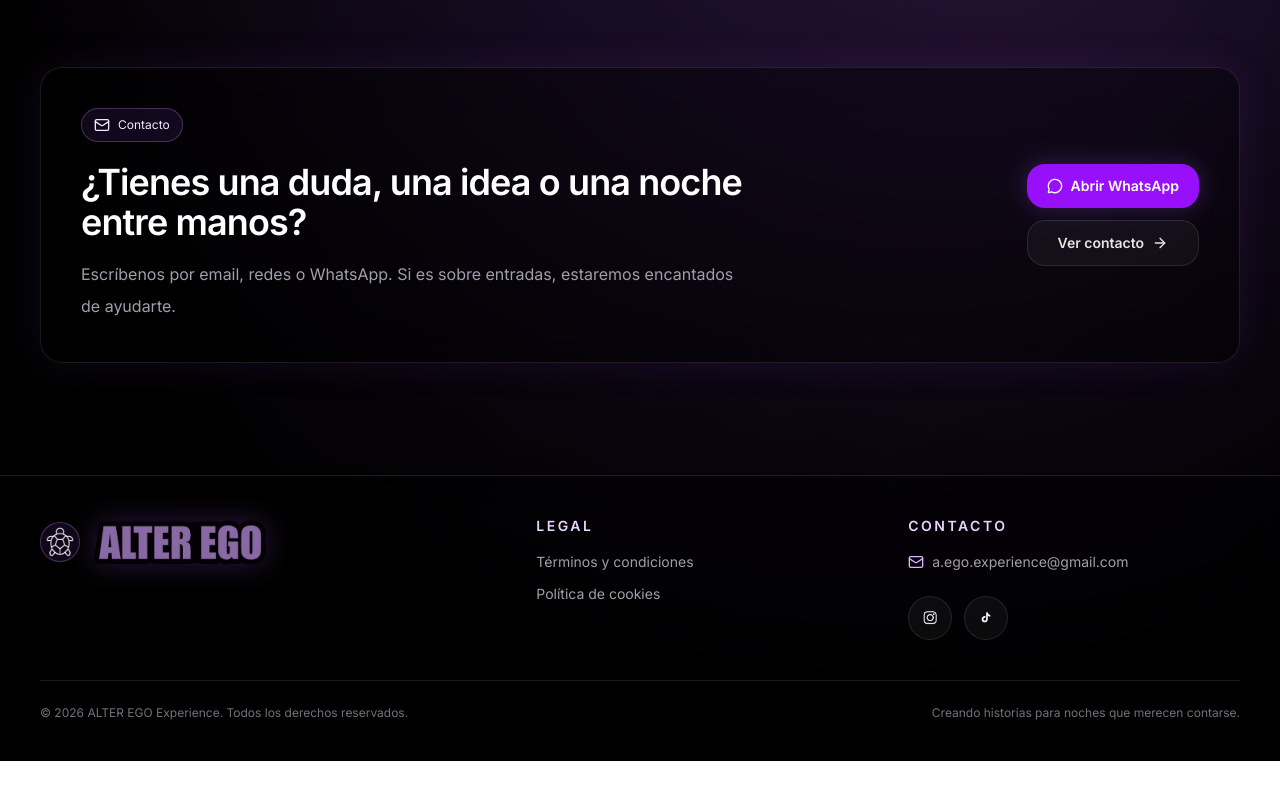
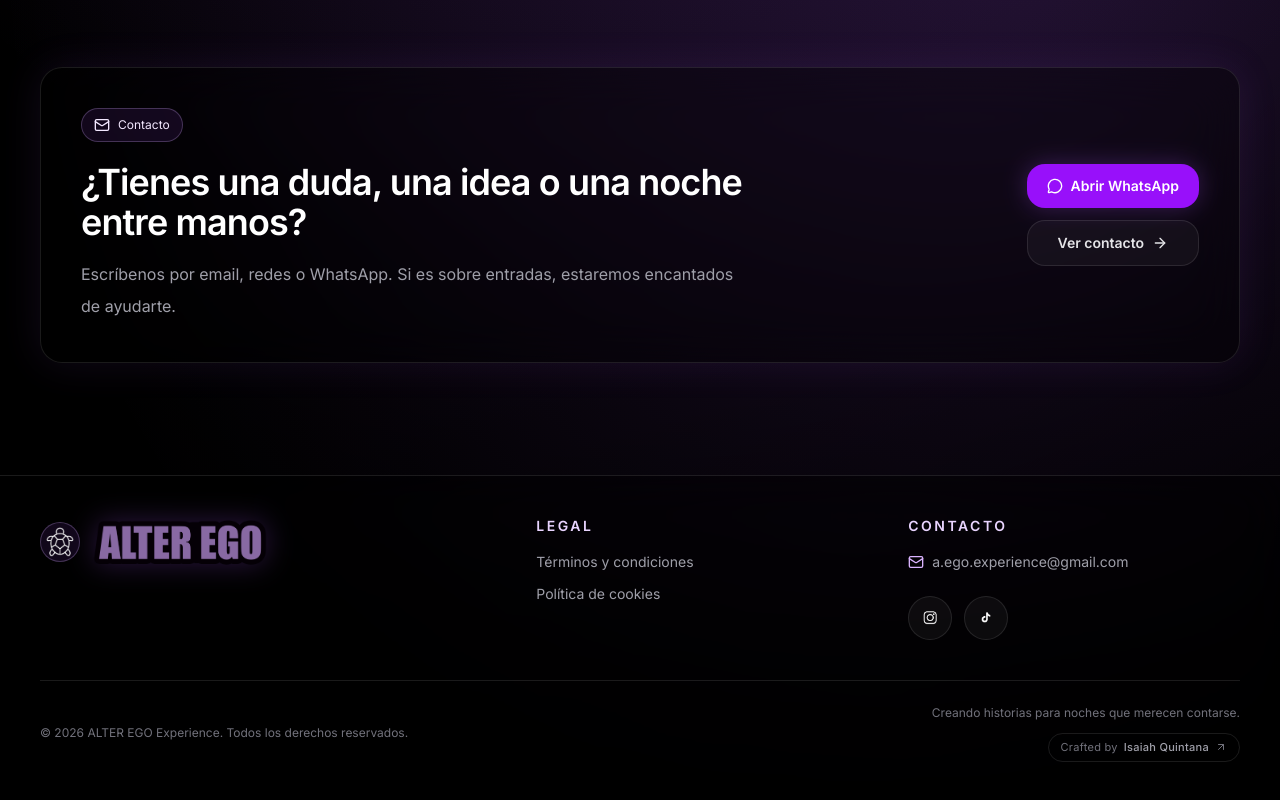
Before and after one commit to alteregoexperience/alterego-web, a Next.js app: page / in a window 1280 px wide. Shown: the part 2111-2911 px from the top of the page. Before the commit the page ends 2872 px from the top, so only its background shows below. Built offline with nearby package versions, Linux system fonts and the light colour scheme; no server answers; the database is empty.

Commit message:
FEAT: Marca de agua desarrollo

```diff
--- a/components/public/layout/PublicFooter.tsx
+++ b/components/public/layout/PublicFooter.tsx
@@ -1,6 +1,6 @@
 import Image from "next/image";
 import Link from "next/link";
-import { Mail } from "lucide-react";
+import { ArrowUpRight, Mail } from "lucide-react";
 
 const legalLinks = [
   { href: "/terminos-condiciones", label: "Términos y condiciones" },
@@ -103,7 +103,22 @@ export default function PublicFooter() {
 
       <div className="mx-auto mt-10 flex max-w-7xl flex-col gap-3 border-t border-white/10 pt-6 text-xs text-zinc-500 sm:flex-row sm:items-center sm:justify-between">
         <p>© {year} ALTER EGO Experience. Todos los derechos reservados.</p>
-        <p>Creando historias para noches que merecen contarse.</p>
+        <div className="flex flex-col items-start gap-3 sm:items-end">
+          <p>Creando historias para noches que merecen contarse.</p>
+          <a
+            href="https://isaiahhub.com"
+            target="_blank"
+            rel="noreferrer"
+            aria-label="Isaiah Hub portfolio"
+            className="group inline-flex items-center gap-1.5 rounded-full border border-white/10 px-3 py-1.5 text-[11px] tracking-wide text-zinc-500 transition duration-300 hover:border-purple-300/35 hover:text-zinc-300"
+          >
+            <span>Crafted by</span>
+            <span className="font-medium text-zinc-400 transition group-hover:text-purple-200">
+              Isaiah Quintana
+            </span>
+            <ArrowUpRight className="h-3 w-3 transition duration-300 group-hover:-translate-y-0.5 group-hover:translate-x-0.5 group-hover:text-purple-200" />
+          </a>
+        </div>
       </div>
     </footer>
   );
```
